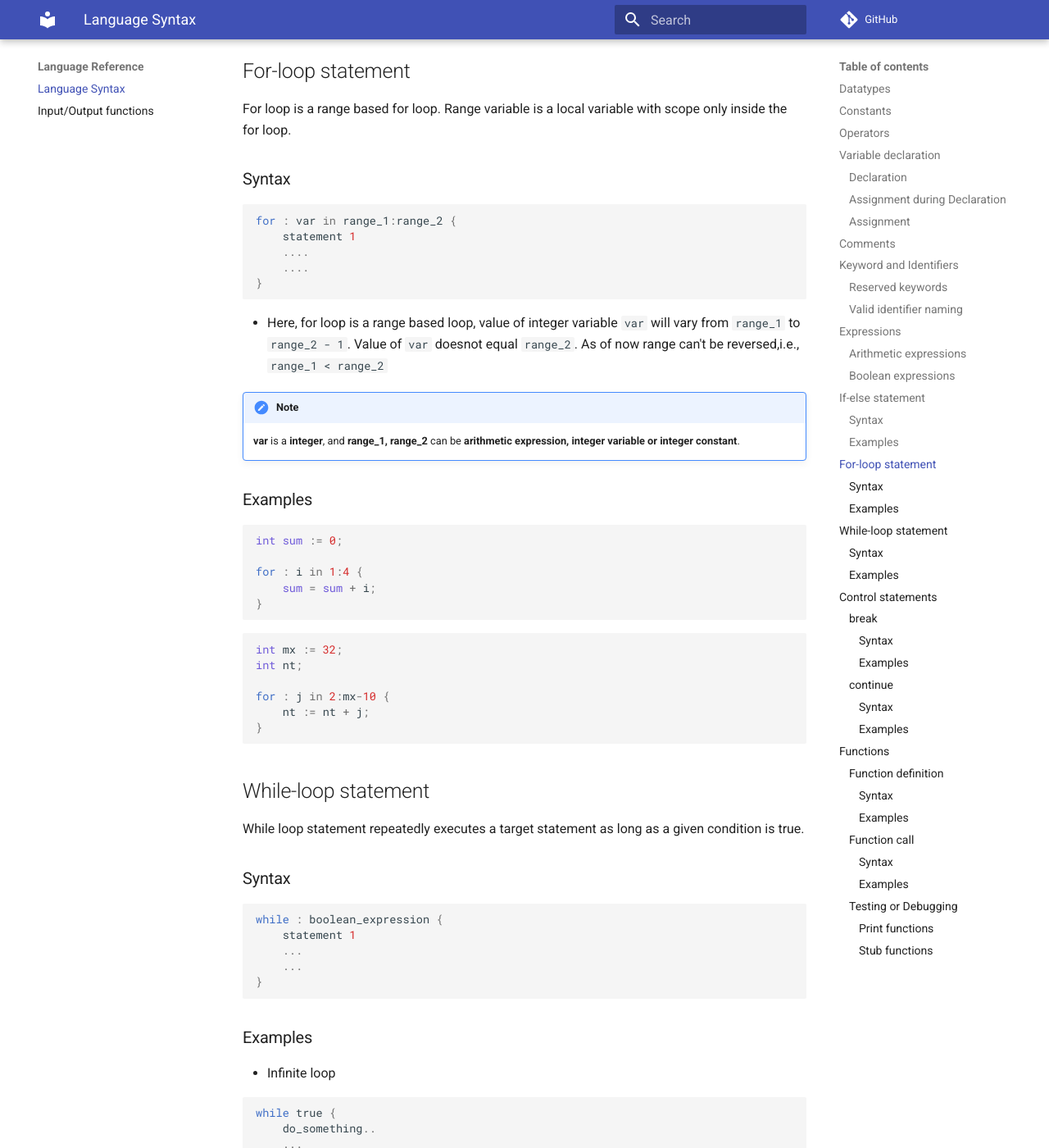
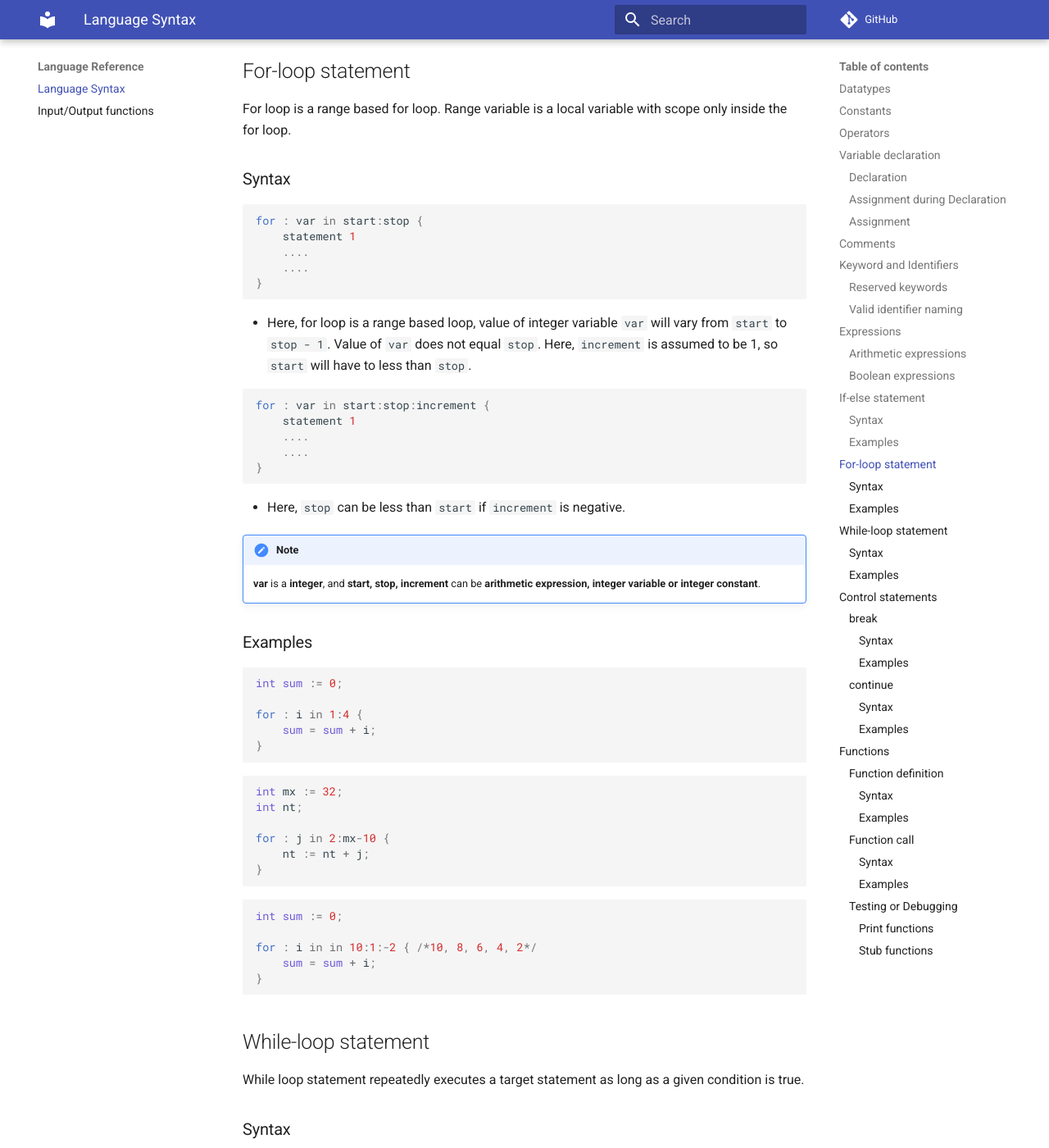
Before and after one commit to VedantParanjape/simpPRU, an MkDocs documentation site: the page built from docs/language-reference/language.md, in a window 1280 px wide and 1400 px high, scrolled down 5135 px. Shown: the whole window at 82% size. Built offline with MkDocs 1.6.1 and Material for MkDocs 9.7.7, drawn with Linux system fonts in a browser that asks for light colours; comment, search, counter and statistics services are not loaded.

Commit message:
Added documentation for new for loop

````diff
--- a/docs/language-reference/language.md
+++ b/docs/language-reference/language.md
@@ -196,17 +196,27 @@ For loop is a range based for loop. Range variable is a local variable with scop
 ### Syntax
 
 ```python
-for : var in range_1:range_2 {
+for : var in start:stop {
     statement 1
     ....
     ....
 }
 ```
 
-* Here, for loop is a range based loop, value of integer variable `var` will vary from `range_1` to `range_2 - 1`. Value of `var` doesnot equal `range_2`. As of now range can't be reversed,i.e., `range_1 < range_2`
+* Here, for loop is a range based loop, value of integer variable `var` will vary from `start` to `stop - 1`. Value of `var` does not equal `stop`. Here, `increment` is assumed to be 1, so `start` will have to less than `stop`.
+
+```python
+for : var in start:stop:increment {
+    statement 1
+    ....
+    ....
+}
+```
+
+* Here, `stop` can be less than `start` if `increment` is negative.
 
 !!! Note
-    **var** is a **integer**, and **range_1, range_2** can be **arithmetic expression, integer variable or integer constant**.
+    **var** is a **integer**, and **start, stop, increment** can be **arithmetic expression, integer variable or integer constant**.
 
 ### Examples
 
@@ -224,6 +234,14 @@ int nt;
 
 for : j in 2:mx-10 {
     nt := nt + j;
+}
+```
+
+```python
+int sum := 0;
+
+for : i in in 10:1:-2 { /*10, 8, 6, 4, 2*/
+    sum = sum + i;
 }
 ```
 
````
